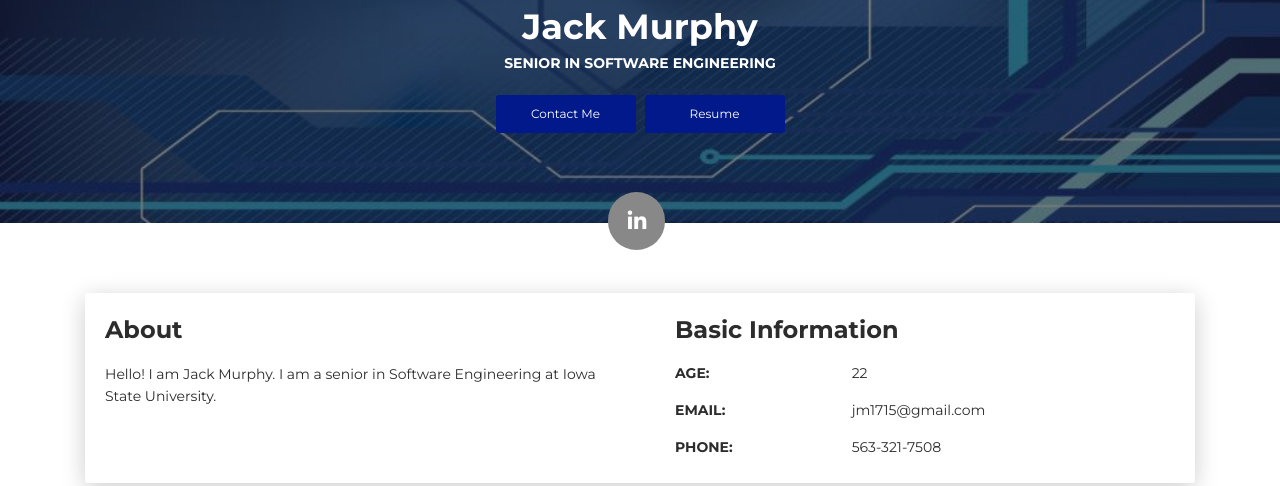
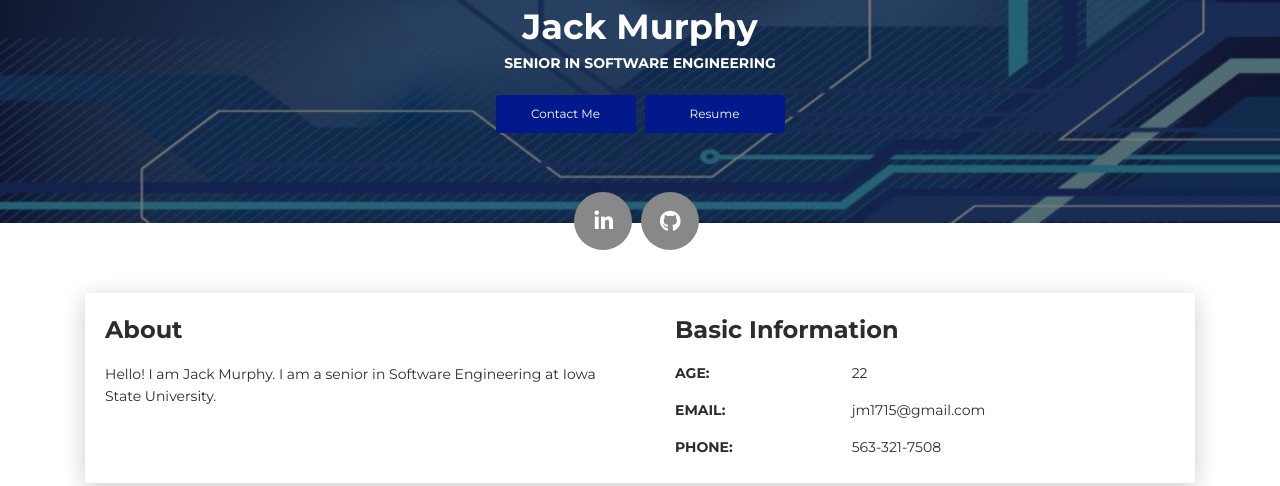
Before and after one commit to jhmurphy/jhmurphy.github.io, a plain HTML site: page index.html in a window 1280 px wide. Shown: the part 327-813 px from the top of the page. Drawn offline with Linux system fonts and the light colour scheme.

Commit message:
Added link to Github

```diff
--- a/index.html
+++ b/index.html
@@ -49,7 +49,7 @@
       </div>
       <div class="section">
         <div class="container">
-          <div class="button-container"><a class="btn btn-default btn-round btn-lg btn-icon" href="https://www.linkedin.com/in/jack-murphy-77062ab0" rel="tooltip" title="Follow me on LinkedIn"><i class="fa fa-linkedin"></i></a></div>
+          <div class="button-container"><a class="btn btn-default btn-round btn-lg btn-icon" href="https://www.linkedin.com/in/jack-murphy-77062ab0" rel="tooltip" title="Follow me on LinkedIn"><i class="fa fa-linkedin"></i></a><a class="btn btn-default btn-round btn-lg btn-icon" href="https://github.com/jhmurphy" rel="tooltip" title="My Github"><i class="fa fa-github"></i></a></div>
         </div>
       </div>
     </div>
```
